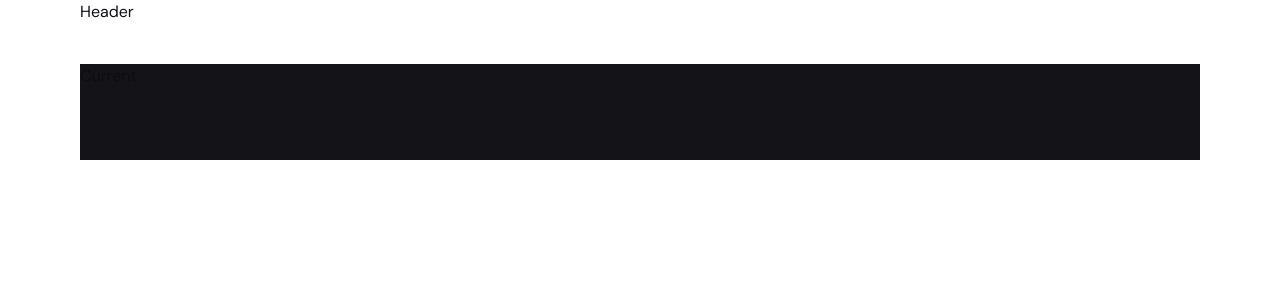
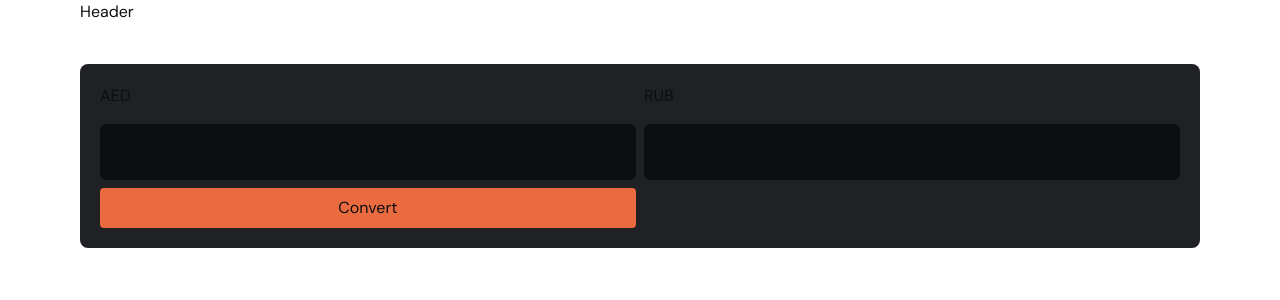
Before and after one commit to Airat-vagapov/currency-checker, a Next.js app: page / in a window 1280 px wide. Shown: the top 300 px of the page. Built offline with nearby package versions, Linux system fonts and the light colour scheme.

Commit message:
hardcode convert

```diff
--- a/package.json
+++ b/package.json
@@ -9,6 +9,8 @@
     "lint": "next lint"
   },
   "dependencies": {
+    "@everapi/freecurrencyapi-js": "^1.0.1",
+    "axios": "^1.8.4",
     "formik": "^2.4.6",
     "next": "15.2.4",
     "react": "^19.0.0",
--- a/src/app/globals.css
+++ b/src/app/globals.css
@@ -4,7 +4,7 @@
     --background: #ffffff;
     --foreground: #0d0e11;
     --mainBlack: #0d0e11;
-    --lightBlack: #141318;
+    --lightBlack: #1f2125;
     --purple: #7e67f5;
     --orange: #ea6b40;
     --oreangeHover: #d64718;
@@ -27,7 +27,7 @@
 
 @media (prefers-color-scheme: dark) {
     :root {
-        --background: #0a0a0a;
+        --background: #0d0e11;
         --foreground: #ededed;
     }
 }
@@ -38,3 +38,8 @@ body {
     font-family: "DM Sans", sans-serif;
     font-style: normal;
 }
+
+input:focus,
+input:visited {
+    outline: none;
+}
--- a/src/components/ConvertForm/ConvertForm.tsx
+++ b/src/components/ConvertForm/ConvertForm.tsx
@@ -1,24 +1,42 @@
-'use client'
-
+"use client";
 import { useFormik } from "formik";
 import Input from "@/ui/Input/Input";
+import FormBlock from "@/ui/FormBlock/FromBlock";
+import Button from "@/ui/Button/Button";
+import { exchangeRatesToRub } from "@/content/currency";
 
 const ConvertForm = () => {
+    // const getExchangeResult = async () => {
+    //     await axios
+    //         .get(
+    //             "https://api.freecurrencyapi.com/v1/latest?apikey=fca_live_1N3gTqp6F8pDKY2pVzs0vBfbAgDbO6h9XQpC1Xnd&base_currency=RUB&currencies="
+    //         )
+    //         .then((res) => {
+    //             console.log(res);
+    //         })
+    //         .catch((error) => {
+    //             console.error(error);
+    //         });
+    // };
+
     const convertForm = useFormik({
         initialValues: {
-            currentCurrency: "",
-            toConvertCurrency: "",
+            currentCurrency: 0,
+            toConvertCurrency: 0,
         },
         onSubmit: (values) => {
-            console.log(values);
+            const result = values.currentCurrency * exchangeRatesToRub.AED;
+            console.log(result);
+            convertForm.setFieldValue("toConvertCurrency", result);
         },
     });
 
     return (
-        <div className="bg-lightBlack">
-            <form>
+        <div className="p-5 bg-lightBlack rounded-lg">
+            {/* <form> */}
+            <FormBlock onSubmit={convertForm.handleSubmit} grid={"2"}>
                 <Input
-                    label="Current"
+                    label="AED"
                     id="currentCurrency"
                     name="currentCurrency"
                     inptType="text"
@@ -26,7 +44,18 @@ const ConvertForm = () => {
                     onBlur={convertForm.handleBlur}
                     value={convertForm.values.currentCurrency}
                 />
-            </form>
+                <Input
+                    label="RUB"
+                    id="toConvertCurrency"
+                    name="toConvertCurrency"
+                    inptType="text"
+                    onChange={convertForm.handleChange}
+                    onBlur={convertForm.handleBlur}
+                    value={convertForm.values.toConvertCurrency}
+                />
+                <Button btnType="submit" text="Convert" />
+            </FormBlock>
+            {/* </form> */}
         </div>
     );
 };
--- /dev/null
+++ b/src/content/currency.ts
@@ -0,0 +1,4 @@
+export const exchangeRatesToRub = {
+    AED: 23.5,
+    USD: 85.5,
+};
--- /dev/null
+++ b/src/styles/styles.ts
@@ -0,0 +1,6 @@
+export const gridClasses = {
+    1: "grid-cols-1",
+    2: "grid-cols-2",
+    3: "grid-cols-3",
+    4: "grid-cols-4",
+};
--- /dev/null
+++ b/src/ui/Button/Button.tsx
@@ -0,0 +1,19 @@
+type ButtonProps = {
+    text: string;
+    btnType?: "submit" | "reset" | "button" | undefined;
+    onClick?: () => void;
+};
+
+const Button: React.FC<ButtonProps> = ({ text, btnType, onClick }) => {
+    return (
+        <button
+            type={btnType}
+            onClick={onClick}
+            className="cursor-pointer p-[8px] text-mainwhite bg-orange hover:bg-oreangeHover duration-300 rounded-sm"
+        >
+            {text}
+        </button>
+    );
+};
+
+export default Button;
--- /dev/null
+++ b/src/ui/FormBlock/FromBlock.tsx
@@ -0,0 +1,21 @@
+import { gridClasses } from "@/styles/styles";
+
+type FormBlockProps = {
+    children: React.ReactNode;
+    grid?: string;
+    onSubmit: () => void;
+};
+
+const FormBlock: React.FC<FormBlockProps> = ({ children, onSubmit, grid }) => {
+    console.log(grid);
+    return (
+        <form
+            className={`${grid && gridClasses ? `grid ${gridClasses[grid]} gap-2` : ""}`}
+            onSubmit={onSubmit}
+        >
+            {children}
+        </form>
+    );
+};
+
+export default FormBlock;
--- a/src/ui/Input/Input.tsx
+++ b/src/ui/Input/Input.tsx
@@ -26,7 +26,7 @@ const Input: React.FC<InputProps> = ({
             <label htmlFor={name}>{label}</label>
             <div className="relative">
                 <input
-                    className={`bg-mainblack w-full py-4.5 px-3 color-mainwhite rounded-md h-14 border-1 transition-all duration-300
+                    className={`bg-mainBlack w-full py-4.5 px-3 color-mainwhite rounded-md h-14 border-1 transition-all duration-300
                         ${errorText ? "border-errorRed" : "border-transparent"}
                     `}
                     id={id}
```
Also changed, not shown: 1 other file (tests, documents, lock files or other folders).
